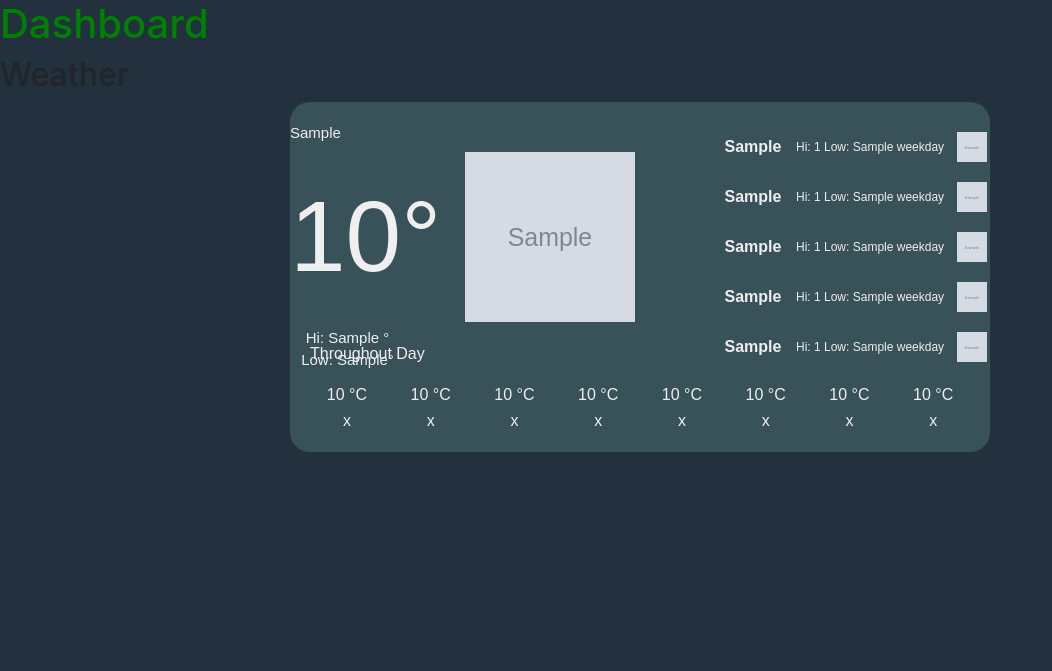
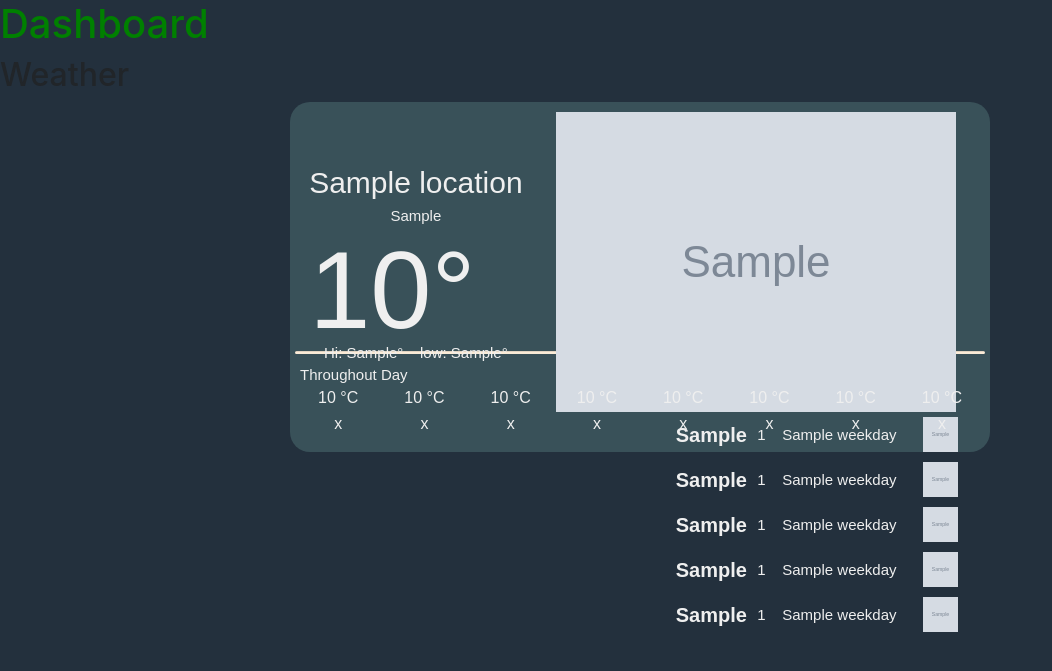
Before and after one commit to ericzoo11/smartRoom, a Flask app: template flask_backend/templates/index.html in a window 1280 px wide. Shown: the top 671 px of the page, without its empty margins (0-1052 px from the left). Run offline with Flask 2, Linux system fonts and the light colour scheme; the template is opened without the code that fills it: most values are stand-ins (such as "Sample title", 1, 10 or a date in 2020); grey boxes marked "Sample" are stand-in pictures; parts of the project's set-up code (start-up, migrations or seed data) failed here and were passed over; some libraries are stand-ins or nearby versions.

Commit message:
working through front end, I have it in a stable place

```diff
--- a/flask_backend/app.py
+++ b/flask_backend/app.py
@@ -11,7 +11,7 @@ def homeDashboard():
 
     week_forecast = day_data[7]
     forecast_length = len(week_forecast)
-    print(week_forecast)
+
     for i in range(forecast_length):
         temp = week_forecast[i]
         if temp == "Clouds":
@@ -25,13 +25,11 @@ def homeDashboard():
         week_images.append(image)
 
     forecast_image_current = current_forcast_image(day_data[3])
-    print(forecast_image_current)
-    print(week_images)
 
 
     return render_template("index.html", day_temps=day_data[0], day_timestamps=day_data[1], current_temp=day_data[2],
                            current_forecast=day_data[3], hi_low_of_day=day_data[4], weekday_strings=day_data[5],
-                           weekday_data=day_data[6], week_images=week_images,
+                           weekday_data=day_data[6], location=day_data[8],week_images=week_images,
                            forecast_image_current=forecast_image_current)
 
 
--- a/flask_backend/static/style.css
+++ b/flask_backend/static/style.css
@@ -6,12 +6,32 @@ h1{
     text-align:center;
     color:#EFEFEF;
     background-color: #395159;
-    padding-top: 20px;
     font-family: Arial, Helvetica, sans-serif;
+    margin:auto;
     border-radius: 20px;
+    padding:5px;
     width: 700px;
     height: 350px;
+}
+
+#current_forecast_box{
+    width:100%;
     margin:auto;
+    padding:5px;
+    height: 250px;
+}
+
+#current_info_col{
+    margin: auto;
+    font-size:15px;
+}
+
+#current_icon_col{
+    margin: auto;
+}
+
+#weekly_forecast_col{
+    margin: auto;
 }
 
 #heading1{
@@ -24,15 +44,6 @@ h1{
     width: 100%;
 }
 
-#currentforecast{
-    height:220px;
-}
-
-#forecasttemp{
-    width:100px;
-    padding-left:15px;
-    font-size:100px;
-}
 
 #forecast{
     width:300px;
@@ -40,11 +51,7 @@ h1{
     padding-left: 20px;
 }
 
-#weeklyforecast{
-    width:300px;
-    height:250px;
-    padding-left: 30px;
-}
+
 
 .weekdata{
     table-layout: auto;
--- a/flask_backend/templates/index.html
+++ b/flask_backend/templates/index.html
@@ -9,39 +9,43 @@
         <h1>Dashboard</h1>
             <h2>Weather</h2>
                 <div id="weatherContainer" class="container">
-                    <div id="currentforecast" class="row">
-                        <div id="forecasttemp" class="column">
-                            <div class="row" style="font-size: 15px">
-                                <p> {{ current_forecast }} </p>
+                    <div id="current_forecast_box" class="row">
+                        <div id="current_info_col" class="column">
+                            <div class="row">
+                                <p style="margin: auto; font-size: 30px"> {{ location }} </p>
                             </div>
                             <div class="row">
-                                <p> {{ current_temp }}° </p>
+                                <p style="margin: auto;"> {{ current_forecast }} </p>
                             </div>
-                            <div class="row" style="font-size:15px">
-                                <p> Hi: {{ hi_low_of_day[0] }} ° Low: {{ hi_low_of_day[1] }}° </p>
+                            <div class="row">
+                                <p style="font-size:110px; margin-top: -20px;margin-bottom: -30px"> {{ current_temp }}° </p>
+                            </div>
+                            <div class="row">
+                                <p style="margin: auto;"> Hi: {{ hi_low_of_day[0] }}° &nbsp;&nbsp; low: {{ hi_low_of_day[1] }}° </p>
                             </div>
                         </div>
-                        <div id="forecast" class="column">
-                            <img src="{{ forecast_image_current }}" alt="test" style="width:170px; height:170px">
+                        <div id="current_icon_col" class="column">
+                            <img src="{{ forecast_image_current }}" alt="test">
                         </div>
-                        <div id="weeklyforecast" class="column">
+                        <div id="weekly_forecast_col" class="column" style="margin-right: 10px">
                             <table class="weekdata">
                                 {%for i in range(0, 5)%}
-                                    <tr>
-                                        <th>
+                                    <tr style="height: 45px;">
+                                        <th style="font-size: 20px; width: 55px">
                                             {{ weekday_strings[i] }}
                                         </th>
-                                        <td style="font-size:12px;">Hi: {{ weekday_data[i][0] }} Low: {{ weekday_data[i][1] }}</td>
-                                        <td>
-                                            <img src= "{{ week_images[i] }}" alt="test" style="width:30px; height:30px">
+                                        <td style="font-size:15px;"> &nbsp;&nbsp;{{ weekday_data[i][0] }} &nbsp;&nbsp; {{ weekday_data[i][1] }} &nbsp;&nbsp;</td>
+                                        <td style="width: 60px">
+                                            <img src= "{{ week_images[i] }}" alt="test" style="width:35px; height:35px">
                                         </td>
                                     </tr>
                                 {%endfor%}
                             </table>
                         </div>
                     </div>
+                    <hr style="height: 2px;background:antiquewhite; border-radius: 3px; margin-top: -6px;margin-bottom: 0">
                     <div id="heading1" class="row">
-                        <p>Throughout Day</p>
+                        <p style="font-size: 15px; padding-top: 10px;margin-bottom: -2px">Throughout Day</p>
                     </div>
                     <div>
                         <table class="feelsliketable">
```
Also changed, not shown: flask_backend/weatherBlock.py (+7 -8 lines).
